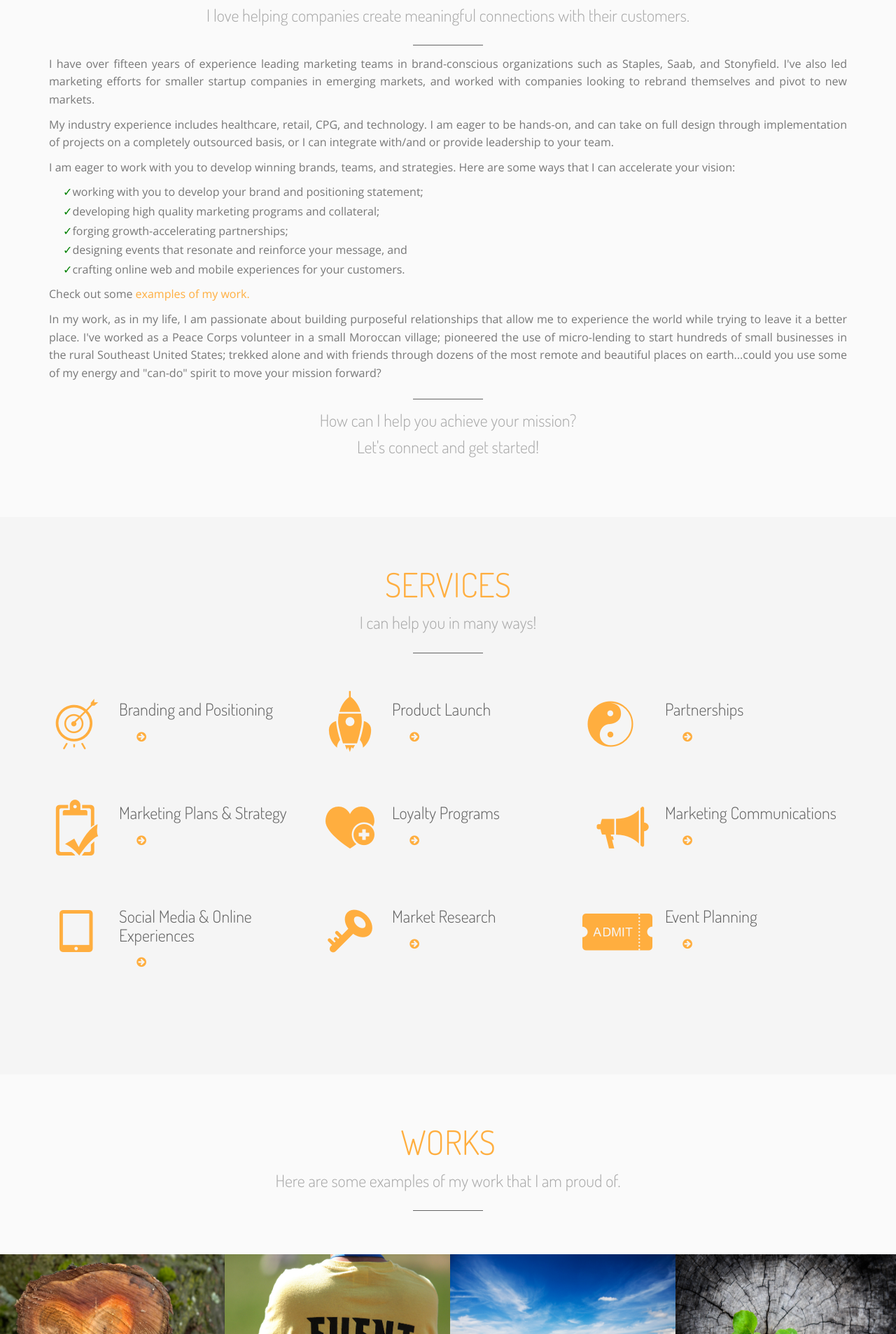
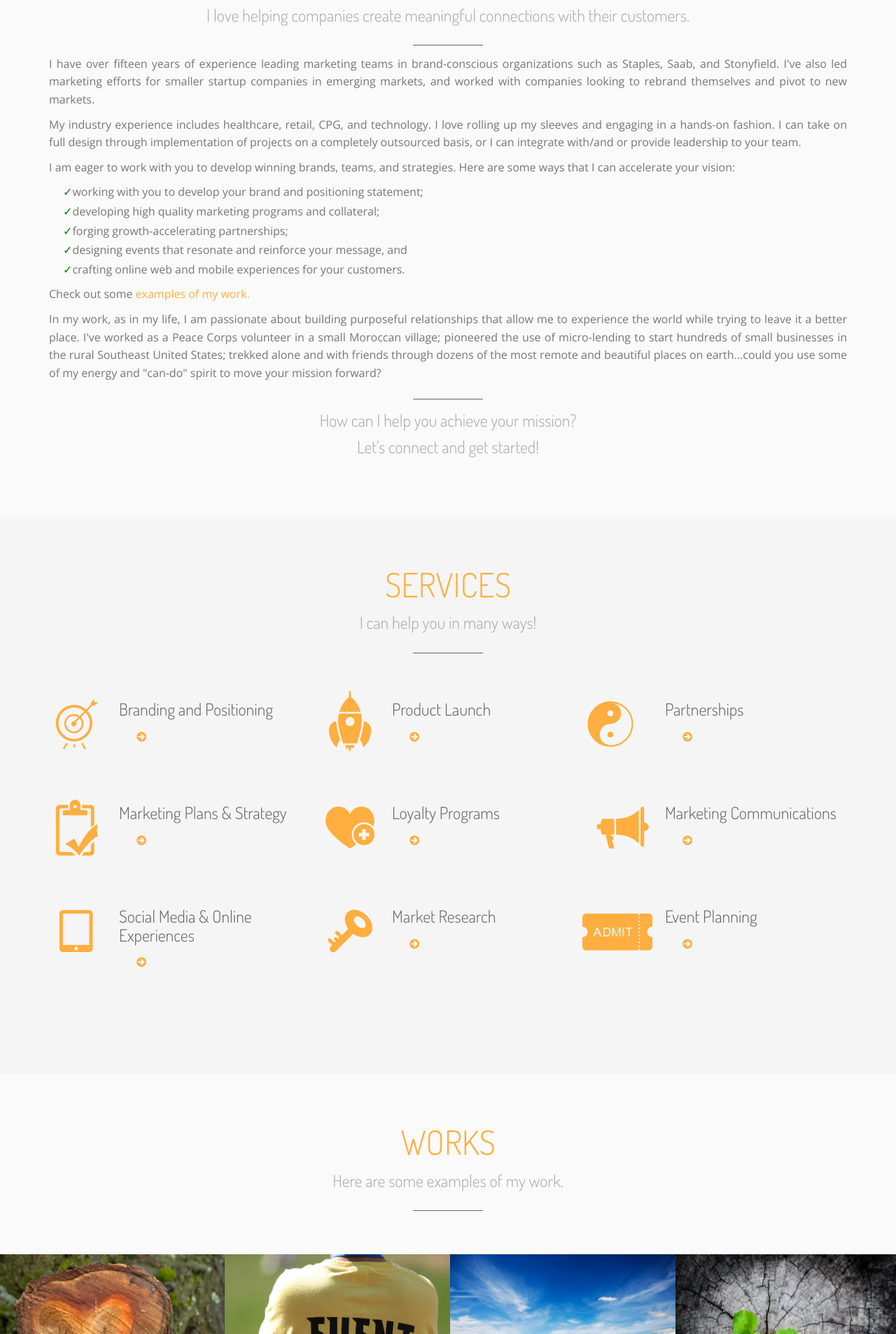
Before and after one commit to davehorton/susanmaupin.com, a website: page public/index.html in a window 1280 px wide. Shown: the part 930-2837 px from the top of the page at 70% size. Drawn offline with nearby package versions, Linux system fonts and the light colour scheme; files whose address does not match are found by name.

Commit message:
minor wording changes

```diff
--- a/public/index.html
+++ b/public/index.html
@@ -105,7 +105,7 @@
 				</div>
 				<div class="section-content">
 					<p>I have over fifteen years of experience leading marketing teams in brand-conscious organizations such as Staples, Saab, and Stonyfield.  I've also led marketing efforts for smaller startup companies in emerging markets, and worked with companies looking to rebrand themselves and pivot to new markets.</p>
-					<p> My industry experience includes healthcare, retail, CPG, and technology.  I am eager to be hands-on, and can take on full design through implementation of projects on a completely outsourced basis, or I can integrate with/and or provide leadership to your team.</p>
+					<p> My industry experience includes healthcare, retail, CPG, and technology.  I love rolling up my sleeves and engaging in a hands-on fashion.  I can take on full design through implementation of projects on a completely outsourced basis, or I can integrate with/and or provide leadership to your team.</p>
 					<p class="that-means">I am eager to work with you to develop winning brands, teams, and strategies.  Here are some ways that I can accelerate your vision:
 						<ul class="about-list">
 							<li class="indent1"><span class="unibull">&#x2713;</span>working with you to develop your brand and positioning statement;</li>
@@ -323,7 +323,7 @@
 		<div id="works" class="section works">
 			<div class="section-heading">
 				<h2>WORKS</h2>
-				<p>Here are some examples of my work that I am proud of.</p>
+				<p>Here are some examples of my work.</p>
 				<hr />
 			</div>
 			<div class="section-content">
```
